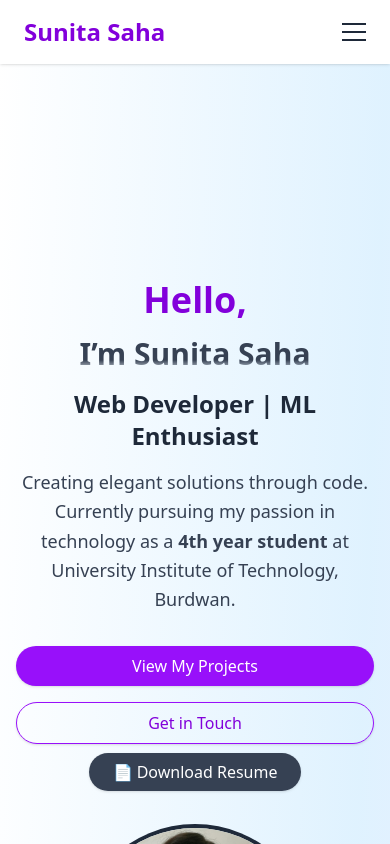
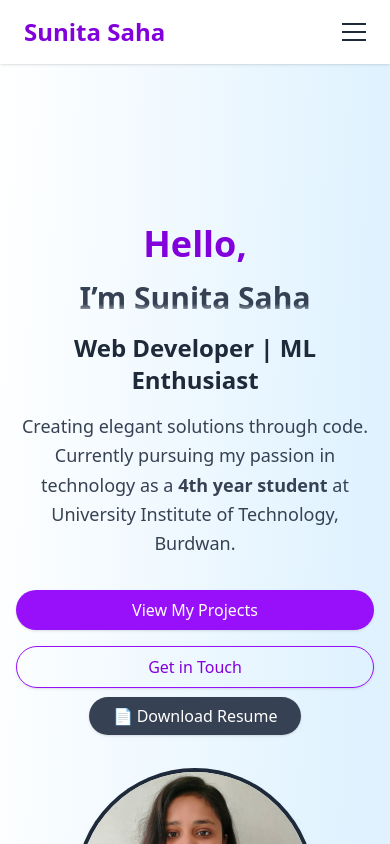
Before and after one commit to sunitaS407/Portfolio, a React (Vite) app: page / in a window 390 px wide. Shown: the top 844 px of the page. Built offline with nearby package versions, Linux system fonts and the light colour scheme.

Commit message:
Fix mobile padding issue in hero section

```diff
--- a/src/App.jsx
+++ b/src/App.jsx
@@ -60,7 +60,7 @@ function App() {
 
 
       {/* Main Content */}
-      <main className="pt-24 max-w-5xl mx-auto px-4 sm:px-6 space-y-24">
+      <main className="pt-10 sm:pt-16 md:pt-24 max-w-5xl mx-auto px-4 sm:px-6 space-y-24">
 
        {/* About */}
      <section id="about" className="flex flex-col md:flex-row items-center justify-between gap-10 pt-36 md:pt-44 pb-20">
```
